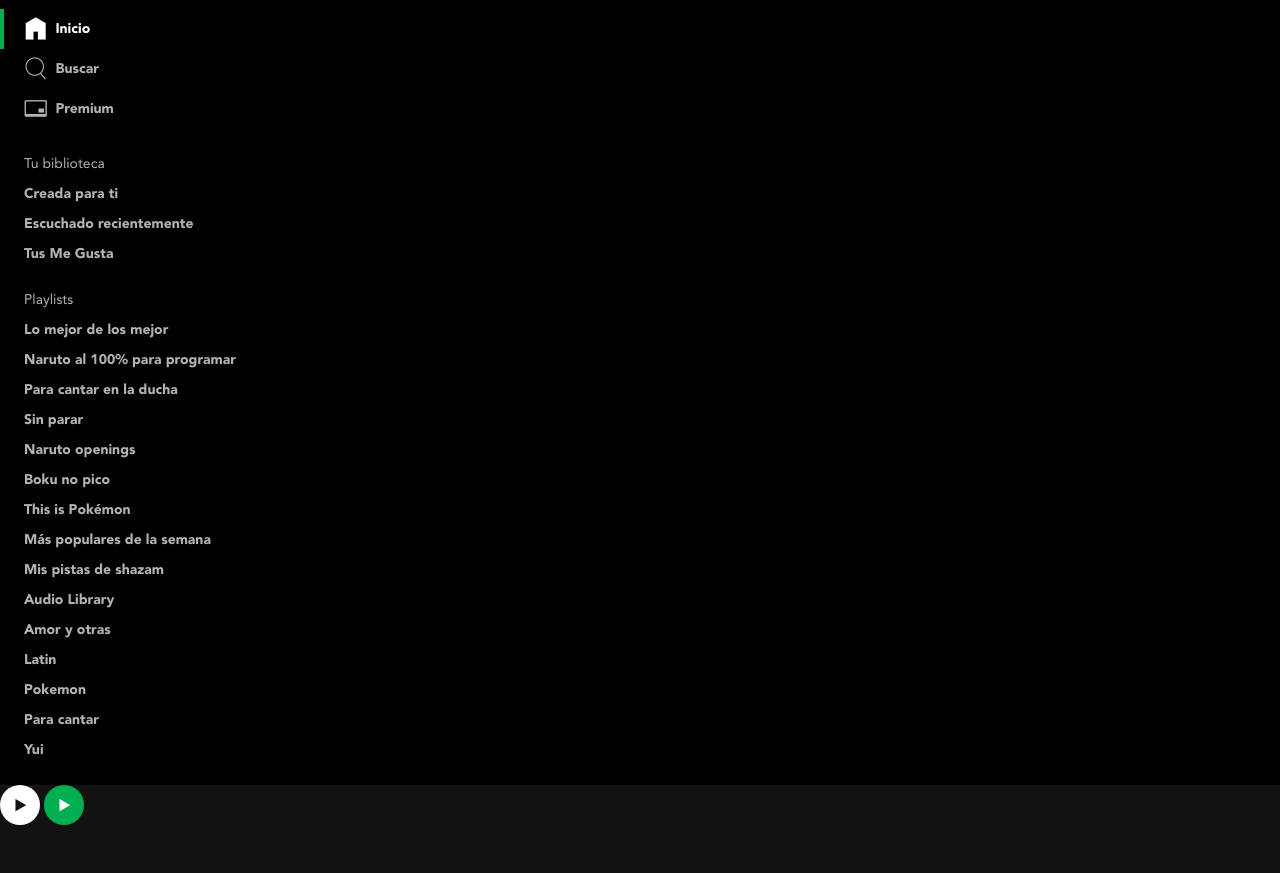
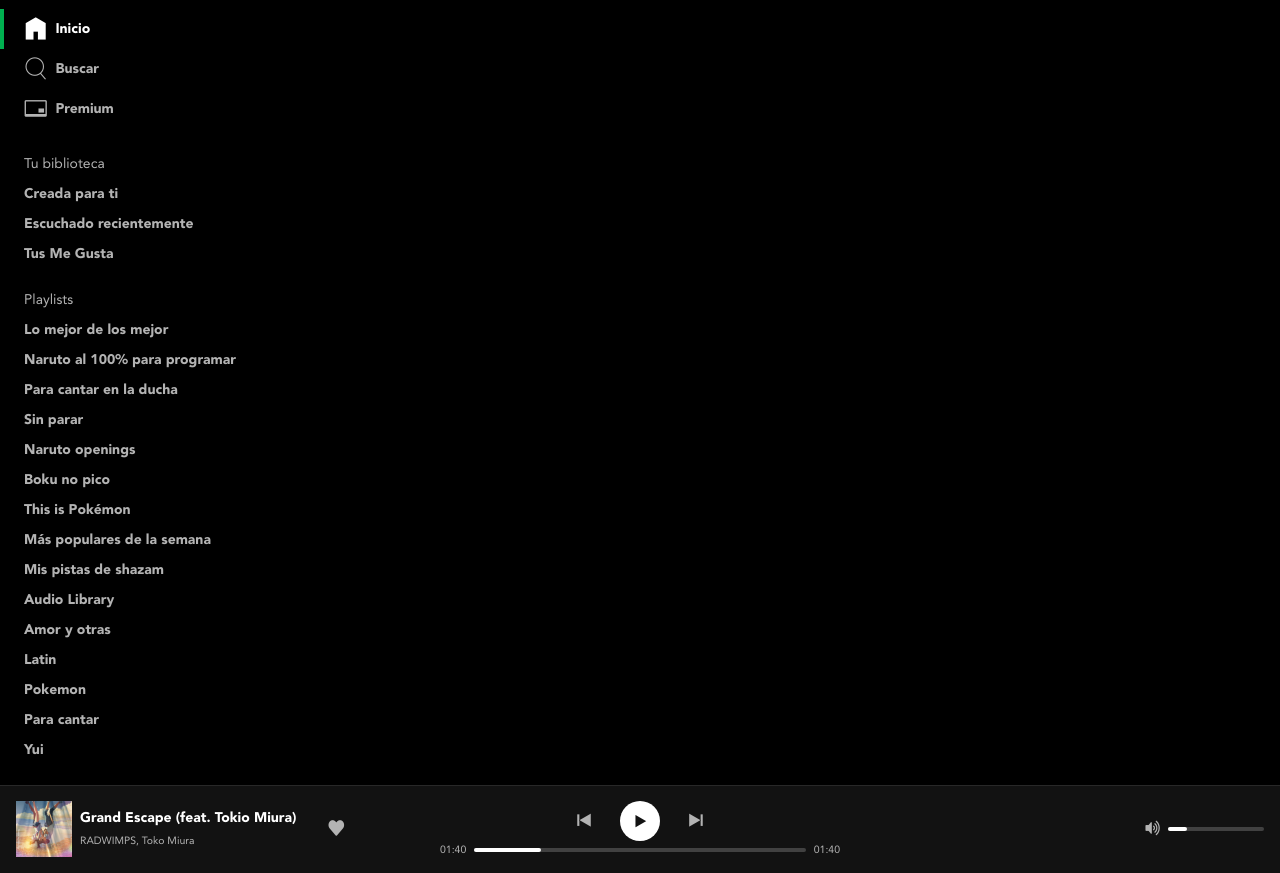
Before and after one commit to paul1n4/spotifu, a plain HTML site: page index.html in a window 1280 px wide. Shown: the part 78-951 px from the top of the page. Before the commit the page ends 903 px from the top, so only its background shows below. Drawn offline with Linux system fonts and the light colour scheme; files whose address does not match are found by name.

Commit message:
play menu

```diff
--- a/css/index.css
+++ b/css/index.css
@@ -5,6 +5,7 @@
 @import './button-icon.css';
 @import './sidebar.css';
 @import './ellipsis.css';
+@import './player.css';
 
 :root {
   --primary: #00B050;
--- /dev/null
+++ b/css/now-playing.css
@@ -0,0 +1,29 @@
+.nowPlaying {
+  display: flex;
+  gap: .5rem;
+}
+
+.nowPlaying-cover img {
+  inline-size: 3.5rem;
+  block-size: 3.5rem;
+  vertical-align: middle;
+}
+
+.nowPlaying-details {
+  display: flex;
+  gap: 1.5rem;
+  align-items: center;
+}
+
+.nowPlaying-title {
+  color: var(--white);
+  font: var(--baseFontBold);
+  text-decoration: none;
+  display: block;
+}
+
+.nowPlaying-artist {
+  font: var(--small);
+  color: var(--gray10);
+  text-decoration: none;
+}
--- /dev/null
+++ b/css/player-controls.css
@@ -0,0 +1,11 @@
+.playerControls {
+  display: flex;
+  flex-direction: column;
+  gap: .25rem;
+}
+
+.playerControls-buttons {
+  display: flex;
+  gap: 1rem;
+  justify-content: center;
+}
--- /dev/null
+++ b/css/player-playback.css
@@ -0,0 +1,19 @@
+.playerPlayback {
+  display: flex;
+  align-items: center;
+  gap: .5rem;
+}
+
+.playerPlayback-slider {
+  flex: 1;
+ /*  flex-grow: 1;
+  flex-shrink: 1;
+  flex-basis: 0%; */
+}
+
+.playerPlayback-progressTime {
+  font: var(--small);
+  line-height: 1;
+  position: relative;
+  top: 1px;
+}
--- /dev/null
+++ b/css/player-volume.css
@@ -0,0 +1,9 @@
+.playerVolume {
+  display: flex;
+  align-items: center;
+}
+
+.playerVolume-slider {
+  flex: 1;
+  inline-size: 6rem;
+}
--- /dev/null
+++ b/css/player.css
@@ -0,0 +1,31 @@
+@import './slider.css';
+@import './player-controls.css';
+@import './player-playback.css';
+@import './player-volume.css';
+@import './now-playing.css';
+
+
+.player {
+  display: flex;
+  gap: 1.5rem;
+  padding: 1rem;
+  box-shadow: inset 0px 1px 0 var(--gray30);
+}
+
+.player > * {
+  flex: 1;
+}
+
+.player-control {
+  border: none;
+  padding: .5rem;
+  background: none;
+  color: var(--gray10);
+  font-size: 1rem;
+  cursor: pointer;
+}
+
+.player-playerVolume {
+  display: flex;
+  justify-content: flex-end;
+}
--- /dev/null
+++ b/css/slider.css
@@ -0,0 +1,37 @@
+.slider {
+  /* inline-size: 200px; */
+  background: rgba(255, 255, 255, .2);
+  block-size: .25rem;
+  border-radius: .25rem;
+}
+
+.slider:hover .slider-progress {
+  background: var(--primary);
+}
+
+.slider:hover .slider-button {
+  display: block;
+}
+
+.slider-progress {
+  block-size: inherit;
+  border-radius: inherit;
+  background: var(--white);
+  inline-size: 20%;
+  position: relative;
+}
+
+.slider-button {
+  background: var(--white);
+  padding: 0;
+  border: 0;
+  block-size: 200%;
+  aspect-ratio: 1/1;
+  border-radius: 50%;
+
+  position: absolute;
+  left: 100%;
+  top: 50%;
+  transform: translate(-50%, -50%);
+  display: none;
+}
--- a/index.html
+++ b/index.html
@@ -11,7 +11,7 @@
   <meta property="og:type" content="website" />
   <meta property="og:description" content="Proyecto Spotifu con flexbox" />
   <meta property="og:url" content="https://paul1n4.github.io/spotifu/" />
-  <meta property="og:image" content="https://raw.githubusercontent.com/paul1n4/spotifu/master/images/thumbnail-spotifu.jpg" />
+  <meta property="og:image" content="https://github.com/paul1n4/spotifu/blob/master/images/thumbnail-spotifu.jpg?raw=true" />
 
   <link rel="apple-touch-icon" sizes="57x57" href="./favicon/apple-icon-57x57.png">
   <link rel="apple-touch-icon" sizes="60x60" href="./favicon/apple-icon-60x60.png">
@@ -32,6 +32,7 @@
   <meta name="theme-color" content="#ffffff">
 </head>
 <body class="body">
+
   <div class="sidebar">
     <header class="logo">
       <a href="/" aria-current="page">
@@ -128,12 +129,65 @@
     </nav>
   </div>
 
+  <div class="player">
+    <div class="player-nowPlaying">
+      <div class="nowPlaying">
+        <div class="nowPlaying-cover">
+          <img src="./images/grand-escape.png" width="56" height="56" alt="Portada de Grand Escape (feat. Tokio Miura) de RADWIMPS, Toko Miura" title="Portada de Grand Escape (feat. Tokio Miura) de RADWIMPS, Toko Miura">
+        </div>
+        <div class="nowPlaying-details">
+          <div class="nowPlaying-description">
+            <a href="#song" class="nowPlaying-title">Grand Escape (feat. Tokio Miura)</a>
+            <a href="#RADWIMPS" class="nowPlaying-artist">RADWIMPS, Toko Miura</a>
+          </div>
+          <div class="nowPlaying-actions">
+            <button class="player-control" role="switch" aria-label="Guardar en tu biblioteca" title="Guardar en tu biblioteca">
+              <i class="icon-heart" aria-hidden="true" ></i>
+            </button>
+          </div>
+        </div>
+      </div>
+    </div>
+    <div class="player-playerControls">
+      <div class="playerControls">
+        <div class="playerControls-buttons" aria-label="Controles de reproducción">
+          <button class="buttonIcon" aria-label="Preview" title="Preview">
+            <i class="icon-prev" aria-hidden="true"></i>
+          </button>
           <button class="buttonIcon is-white" aria-label="Play" title="Play">
             <i class="icon-play" aria-hidden="true"></i>
           </button>
-  <button class="buttonIcon is-primary" aria-label="Play" title="Play">
-    <i class="icon-play" aria-hidden="true"></i>
+          <button class="buttonIcon" aria-label="Next" title="Next">
+            <i class="icon-next" aria-hidden="true"></i>
           </button>
-
+        </div>
+        <div class="playerPlayback" >
+          <span class="playerPlayback-progressTime">01:40</span>
+          <div class="playerPlayback-slider">
+            <div class="slider">
+              <div class="slider-progress">
+                <button class="slider-button" aria-label="Controlar el progreso de la reproducción"></button>
+              </div>
+            </div>
+          </div>
+          <span class="playerPlayback-progressTime">01:40</span>
+        </div>
+      </div>
+    </div>
+    <div class="player-playerVolume">
+      <div class="playerVolume">
+        <button class="player-control" aria-label="Silenciar" aria-describedby="volume-icon">
+          <i class="icon-volumeUp" id="volume-icon" role="presentation" aria-label="Volume"></i>
+        </button>
+        <div class="playerVolume-slider">
+          <div class="slider">
+            <div class="slider-progress">
+              <button class="slider-button" aria-label="Controlar el progreso de la reproducción"></button>
+            </div>
+          </div>
+        </div>
+      </div>
+    </div>
+  </div>
 </body>
 </html>
```
Also changed, not shown: images/grand-escape.png (added), 1 other file. Lines whose indentation alone changed are shown as unchanged.
